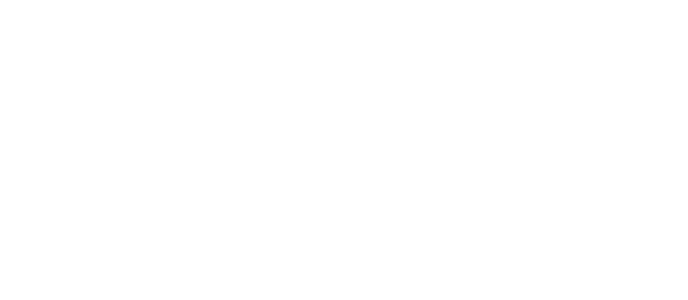
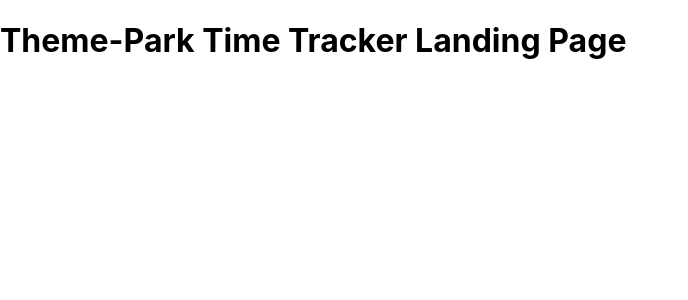
Before and after one commit to tristen-robinson-ucf/Group22LargeProjectPOOSD, a React (Create React App) app in the folder frontend/: page /landing in a window 1280 px wide. Before the commit this address had no page. Shown: the top 300 px of the page, without its empty margins (0-688 px from the left). Built offline with nearby package versions, Linux system fonts and the light colour scheme.

Commit message:
add/connected landing page
created landing page/connected the log in to it. toggled between register and log in with respective buttons.

```diff
--- a/frontend/src/App.js
+++ b/frontend/src/App.js
@@ -3,6 +3,7 @@
 import LoginPage from './pages/LoginPage';
 import { BrowserRouter, Routes, Route } from "react-router-dom";
 import RegisterPage from './pages/RegisterPage';
+import LandingPage from './pages/LandingPage';
 
 function App()
 {
@@ -11,6 +12,7 @@
       <Routes>
         <Route path="/" index element={<LoginPage/>} />
         <Route path="/register" index element={<RegisterPage/>} />
+        <Route path="/landing" index element= {<LandingPage/>} />
       </Routes>
     </BrowserRouter>
   );
--- /dev/null
+++ b/frontend/src/components/Landing.js
@@ -0,0 +1,13 @@
+import React, { useState } from 'react';
+
+
+function Landing(){
+    return(
+        <div>
+        <h1 id="title">Theme-Park Time Tracker Landing Page</h1>
+
+        </div>
+    );
+};
+
+export default Landing;
--- a/frontend/src/components/Login.js
+++ b/frontend/src/components/Login.js
@@ -1,4 +1,6 @@
 import React, { useState } from 'react';
+import RegisterPage from '../pages/RegisterPage';
+import {Link} from 'react-router-dom';
 
 function Login()
 {
@@ -33,7 +35,7 @@
 
                 setMessage('');
 
-                window.location.href = '/register';
+                window.location.href = '/landing';
 
             }
         }
@@ -66,7 +68,10 @@
         <span id="inner-title">PLEASE LOG IN</span><br />
         <input type="text" id="loginName" placeholder="Username" ref={(c) => loginName = c} /><br />
         <input type="password" id="loginPassword" placeholder="Password" ref={(c) => loginPassword = c} /><br />
-        <input type="submit" id="loginButton" class="buttons" value = "Do It" onClick={doLogin} />
+        <input type="submit" id="loginButton" class="buttons" value = "Log In" onClick={doLogin} />
+        <Link to="/register">
+            <input type="submit" id="registerDiv" class="buttons" value="Register" />
+        </Link>
         </form>
         <span id="loginResult">{message}</span>
     </div>
--- a/frontend/src/components/Register.js
+++ b/frontend/src/components/Register.js
@@ -1,4 +1,5 @@
 import React, { useState } from 'react';
+import {Link} from 'react-router-dom';
 
 function Register()
 {
@@ -74,6 +75,9 @@
             <input type='password' id='registerPassword' placeholder='Password' ref={(c) => registerPassword = c} /><br />
             <input type='password' id='confirmPassword' placeholder='Confirm Password' ref={(c) => confirmPassword = c} /><br />
             <input type='submit' id='registerButton' class='buttons' value='Register' onClick={doRegister} />
+            < Link to="/">
+                <input type='submit' id='loginDiv' class='buttons' value='Return to Login'/>
+            </Link>
         </form>
         <span id='registerResult'>{message}</span>
       </div>
--- /dev/null
+++ b/frontend/src/pages/LandingPage.js
@@ -0,0 +1,16 @@
+import React from 'react';
+
+import PageTitle from '../components/PageTitle';
+import Landing from '../components/Landing';
+
+const LandingPage = () =>
+{
+
+    return(
+      <div>
+       <Landing/>
+      </div>
+    );
+};
+
+export default LandingPage;
```
